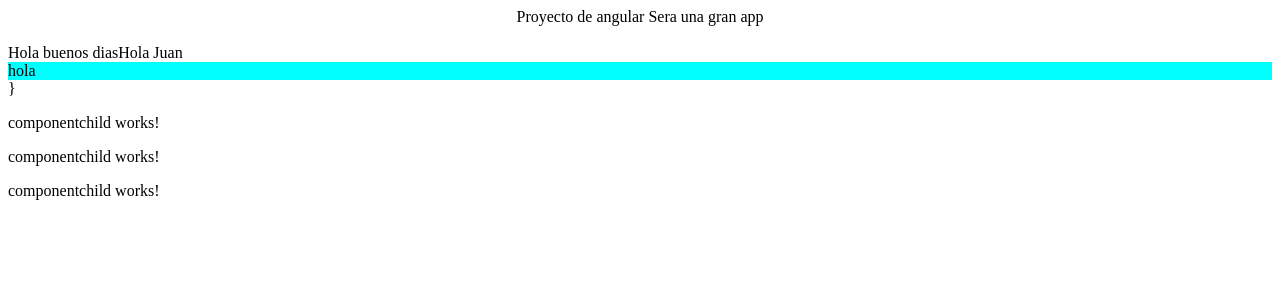
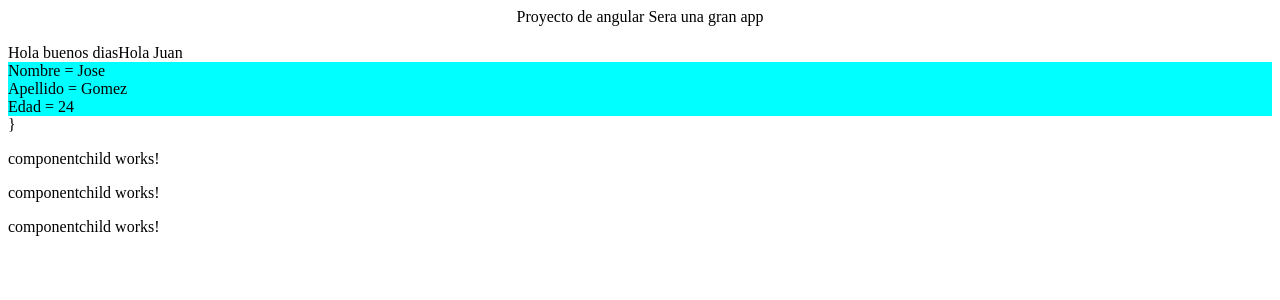
Before and after one commit to JuanS1471/angularproyecto, an Angular app in the folder angular-proyect/: page / in a window 1280 px wide. Shown: the top 300 px of the page. Built offline with nearby package versions, Linux system fonts and the light colour scheme.

Commit message:
Interpolación

```diff
--- a/angular-proyect/src/app/component/componente/componente.component.html
+++ b/angular-proyect/src/app/component/componente/componente.component.html
@@ -1 +1,3 @@
-<div>hola</div>
+<div>Nombre = {{nombre}}</div>
+<div>Apellido = {{apellido}}</div>
+<div>Edad = {{edad}}</div>
--- a/angular-proyect/src/app/component/componente/componente.component.ts
+++ b/angular-proyect/src/app/component/componente/componente.component.ts
@@ -7,6 +7,10 @@ import { Component, OnInit } from '@angular/core';
 })
 export class ComponenteComponent implements OnInit {
 
+  nombre = "Jose"
+  apellido = "Gomez"
+  edad = 24
+
   constructor() { }
 
   ngOnInit(): void {
```
